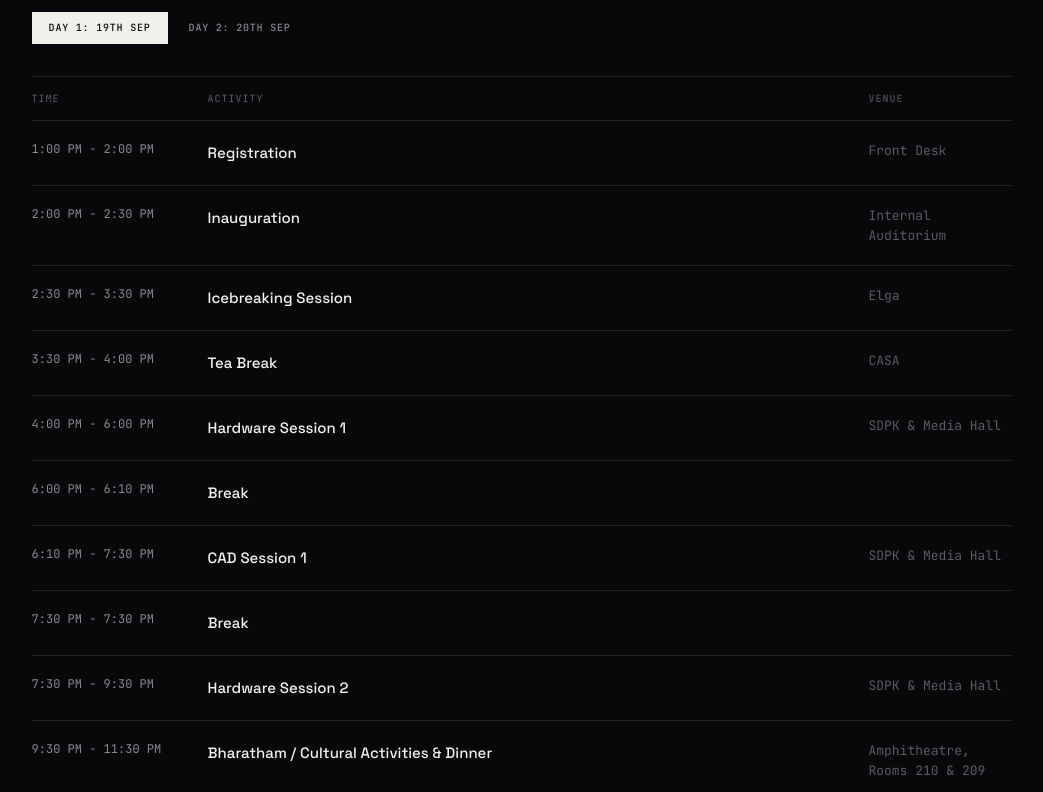
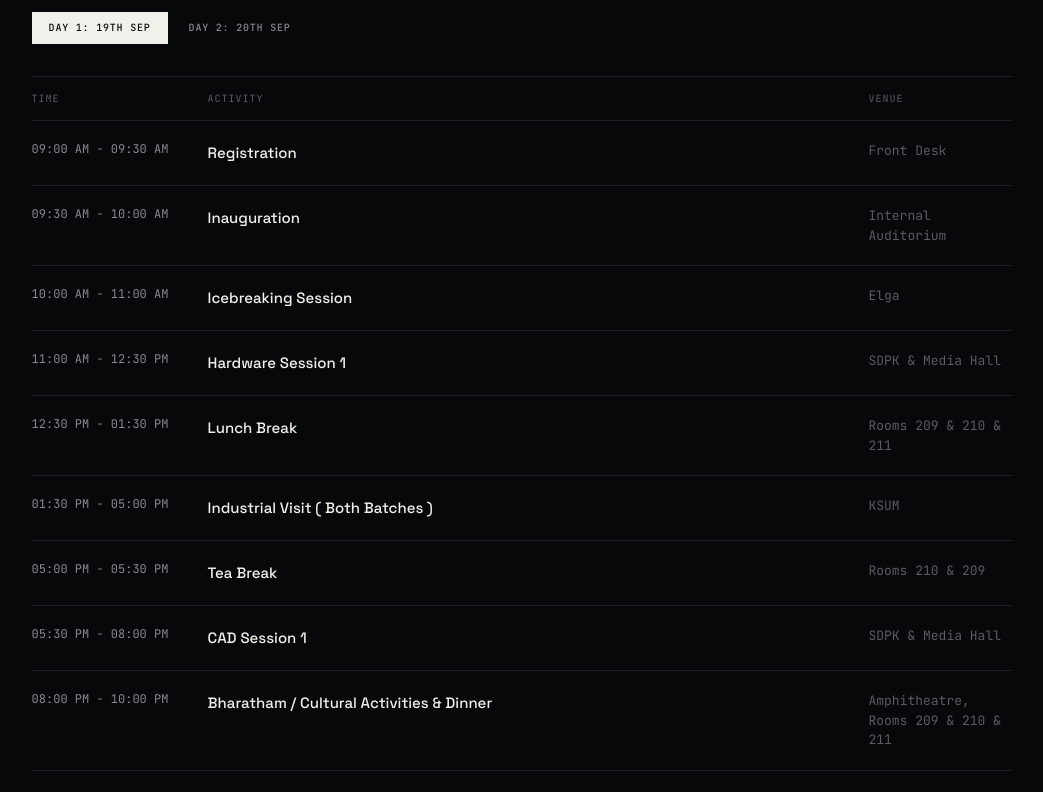
Before and after one commit to Excel2026Web/remap, a Next.js app: page / in a window 1280 px wide. Shown: the part 2800-3592 px from the top of the page, without its empty margins (118-1161 px from the left). Built offline with nearby package versions, Linux system fonts and the light colour scheme.

Commit message:
feat: update day 1 and day 2 schedule timings and activities

```diff
--- a/app/data/content.ts
+++ b/app/data/content.ts
@@ -54,30 +54,28 @@ export const registerData = {
 
 export const scheduleData = {
   day1: [
-    { time: '1:00 PM - 2:00 PM', activity: 'Registration', venue: 'Front Desk' },
-    { time: '2:00 PM - 2:30 PM', activity: 'Inauguration', venue: 'Internal Auditorium' },
-    { time: '2:30 PM - 3:30 PM', activity: 'Icebreaking Session', venue: 'Elga' },
-    { time: '3:30 PM - 4:00 PM', activity: 'Tea Break', venue: 'CASA' },
-    { time: '4:00 PM - 6:00 PM', activity: 'Hardware Session 1', venue: 'SDPK & Media Hall' },
-    { time: '6:00 PM - 6:10 PM', activity: 'Break', venue: '' },
-    { time: '6:10 PM - 7:30 PM', activity: 'CAD Session 1', venue: 'SDPK & Media Hall' },
-    { time: '7:30 PM - 7:30 PM', activity: 'Break', venue: '' },
-    { time: '7:30 PM - 9:30 PM', activity: 'Hardware Session 2', venue: 'SDPK & Media Hall' },
-    { time: '9:30 PM - 11:30 PM', activity: 'Bharatham / Cultural Activities & Dinner', venue: 'Amphitheatre, Rooms 210 & 209' },
+    { time: '09:00 AM - 09:30 AM', activity: 'Registration', venue: 'Front Desk' },
+    { time: '09:30 AM - 10:00 AM', activity: 'Inauguration', venue: 'Internal Auditorium' },
+    { time: '10:00 AM - 11:00 AM', activity: 'Icebreaking Session', venue: 'Elga' },
+    { time: '11:00 AM - 12:30 PM', activity: 'Hardware Session 1', venue: 'SDPK & Media Hall' },
+    { time: '12:30 PM - 01:30 PM', activity: 'Lunch Break', venue: 'Rooms 209 & 210 & 211' },
+    { time: '01:30 PM - 05:00 PM', activity: 'Industrial Visit ( Both Batches )', venue: 'KSUM' },
+    { time: '05:00 PM - 05:30 PM', activity: 'Tea Break', venue: 'Rooms 210 & 209' },
+    { time: '05:30 PM - 08:00 PM', activity: 'CAD Session 1', venue: 'SDPK & Media Hall' },
+    { time: '08:00 PM - 10:00 PM', activity: 'Bharatham / Cultural Activities & Dinner', venue: 'Amphitheatre, Rooms 209 & 210 & 211' },
+    { time: '10:00 PM - 11:20 PM', activity: 'Hardware Session 2', venue: 'SDPK & Media Hall' },
+    { time: '11:20 PM - 11:30 PM', activity: 'Break', venue: '' },
     { time: '11:30 PM - 12:00 AM', activity: 'CAD Session 2', venue: 'SDPK & Media Hall' },
   ],
   day2: [
-    { time: '12:00 AM - 1:00 AM', activity: 'CAD Session 3', venue: 'SDPK & Media Hall' },
-    { time: '1:00 AM - 1:10 AM', activity: 'Break', venue: '' },
-    { time: '1:10 AM - 3:00 AM', activity: 'Hardware Session 3', venue: 'SDPK & Media Hall' },
-    { time: '3:00 AM - 5:00 AM', activity: 'Break, Jamming & Fun Games', venue: 'Amphitheatre' },
-    { time: '5:00 AM - 7:30 AM', activity: 'Project Building Session', venue: 'SDPK & Media Hall' },
-    { time: '7:30 AM - 8:30 AM', activity: 'Breakfast', venue: 'Rooms 210 & 209' },
-    { time: '8:30 AM - 10:00 AM', activity: 'Project Building Session', venue: 'SDPK & Media Hall' },
-    { time: '10:00 AM - 12:00 PM', activity: 'Batch 1 - Industrial Visit (KSUM)\nBatch 2 - Project Building', venue: 'KSUM\nMedia Hall' },
-    { time: '12:00 PM - 1:30 PM', activity: 'Lunch Break', venue: 'Rooms 210 & 209' },
-    { time: '1:30 PM - 2:50 PM', activity: 'Batch 2 - Industrial Visit (KSUM)\nBatch 1 - Project Building', venue: 'KSUM\nSDPK' },
-    { time: '2:50 PM - 3:00 PM', activity: 'Wrap Up', venue: 'Front Desk' },
+    { time: '12:00 AM - 01:00 AM', activity: 'CAD Session 3', venue: 'SDPK & Media Hall' },
+    { time: '01:00 AM - 01:10 AM', activity: 'Break', venue: '' },
+    { time: '01:10 AM - 03:00 AM', activity: 'Hardware Session 3', venue: 'SDPK & Media Hall' },
+    { time: '03:00 AM - 05:00 AM', activity: 'Break, Jamming & Fun Games', venue: 'Amphitheatre' },
+    { time: '05:00 AM - 07:30 AM', activity: 'Project Building Session', venue: 'SDPK & Media Hall' },
+    { time: '07:30 AM - 08:30 AM', activity: 'Breakfast', venue: 'Rooms 210 & 209' },
+    { time: '08:30 AM - 10:00 AM', activity: 'Project Building Session', venue: 'SDPK & Media Hall' },
+    { time: '10:00 AM - 10:30 AM', activity: 'Wrap Up', venue: 'Front Desk' },
   ]
 };
 
```
